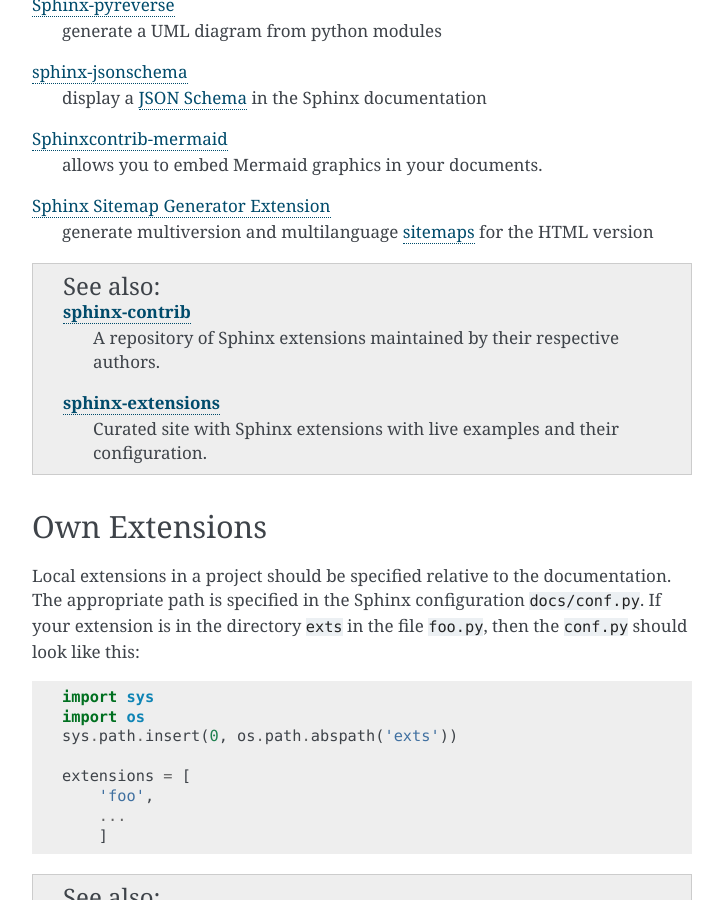
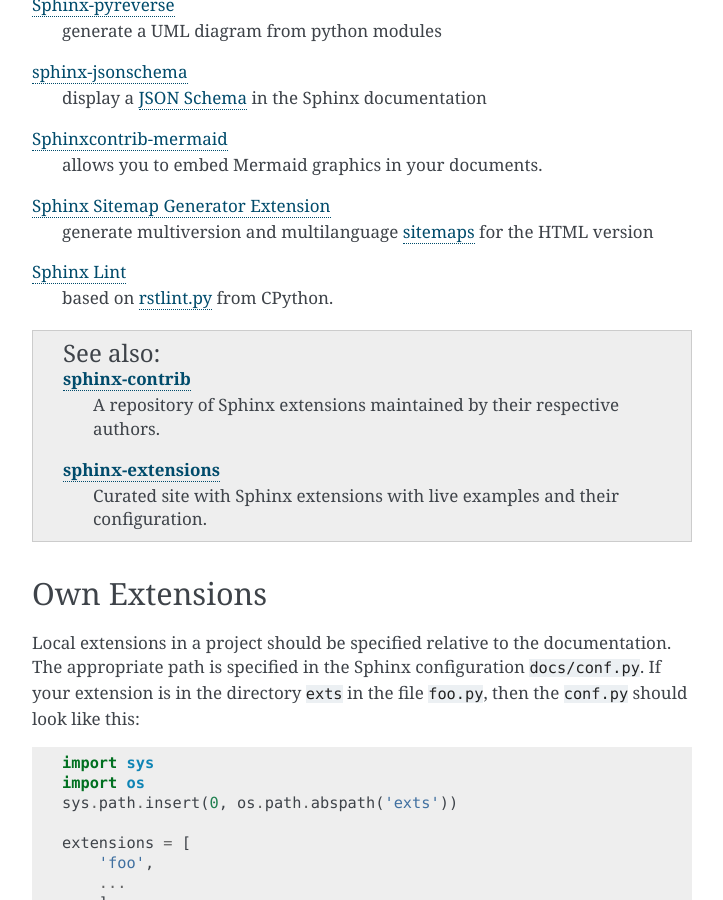
Before and after one commit to veit/python-basics-tutorial, a Sphinx documentation site: the page built from docs/document/extensions.rst, in a window 1280 px wide and 900 px high, scrolled down 2154 px. Shown: the whole window, without its empty margins (388-1111 px from the left). Built offline with Sphinx 7.4.7, drawn with Linux system fonts in a browser that asks for light colours; pages that are not in the unit, such as notebooks, are missing from menus.

Commit message:
:wrench: :memo: Add sphinx-lint
* Install sphinx-lint
* Update Sphinx extensions
* Fix linting errors

```diff
--- a/docs/appendix/encodings.rst
+++ b/docs/appendix/encodings.rst
@@ -90,7 +90,7 @@
 bytes, ``e2``, ``80`` and ``99`` as hexadecimal values.
 
 .. tip::
-    In ``.encode()`` and ``.decode()``, the encoding parameter is `"utf-8"`` by
+    In ``.encode()`` and ``.decode()``, the encoding parameter is ``"utf-8"`` by
     default; however, it is recommended to specify it explicitly.
 
 With :meth:`python3:bytes.fromhex` you can convert the hexadecimal values into
--- a/docs/constraints.txt
+++ b/docs/constraints.txt
@@ -8,10 +8,13 @@
 Jinja2==3.1.2
 MarkupSafe==2.1.3
 packaging==23.1
+polib==1.2.0
 Pygments==2.16.1
+regex==2023.10.3
 requests==2.31.0
 snowballstemmer==2.2.0
 Sphinx==7.2.6
+sphinx-lint==0.7.0
 sphinx_inline_tabs==2023.4.21
 sphinxcontrib-applehelp==1.0.7
 sphinxcontrib-devhelp==1.0.5
--- a/docs/document/extensions.rst
+++ b/docs/document/extensions.rst
@@ -80,6 +80,10 @@
 `Sphinx Sitemap Generator Extension <https://github.com/jdillard/sphinx-sitemap>`_
     generate multiversion and multilanguage `sitemaps
     <https://www.sitemaps.org/protocol.html>`_ for the HTML version
+`Sphinx Lint <https://github.com/sphinx-contrib/sphinx-lint>`_
+     based on `rstlint.py
+     <https://github.com/python/cpython/blob/e0433c1e7/Doc/tools/rstlint.py>`_
+     from CPython.
 
 .. seealso::
     `sphinx-contrib <https://github.com/sphinx-contrib/>`_
--- a/docs/libs/binary-extensions.rst
+++ b/docs/libs/binary-extensions.rst
@@ -151,8 +151,8 @@
 
 * `pythoncapi_compat <https://github.com/python/pythoncapi_compat>`_ can be used
   to write a C extension that supports multiple Python versions with a single
-  code base. It consists of the header file `pythoncapi_compat.h`` and the
-  script ``upgrade_pythoncapi.py``.
+  code base. It consists of the header file :file:`pythoncapi_compat.h` and the
+  script :file:`upgrade_pythoncapi.py`.
 
 … for low-level system access
 ~~~~~~~~~~~~~~~~~~~~~~~~~~~~~
--- a/docs/libs/glossary.rst
+++ b/docs/libs/glossary.rst
@@ -243,8 +243,8 @@
        `PyPI <https://pypi.org/project/poetry/>`__
 
    pybind11
-       This is :term:setuptools`, but with a C++ extension and :term:wheels`
-       generated by :term:cibuildwheel`.
+       This is :term:`setuptools`, but with a C++ extension and :term:`wheels`
+       generated by :term:`cibuildwheel`.
 
        `Docs <https://pybind11.readthedocs.io/en/stable/>`__ |
        `GitHub <https://github.com/pybind/pybind11>`__ |
--- a/docs/requirements.txt
+++ b/docs/requirements.txt
@@ -2,3 +2,4 @@
 sphinx-inline-tabs
 sphinxcontrib.plantuml --no-binary=sphinxcontrib.plantuml
 sphinxcontrib-svg2pdfconverter
+sphinx-lint
```
Also changed, not shown: .pre-commit-config.yaml.
